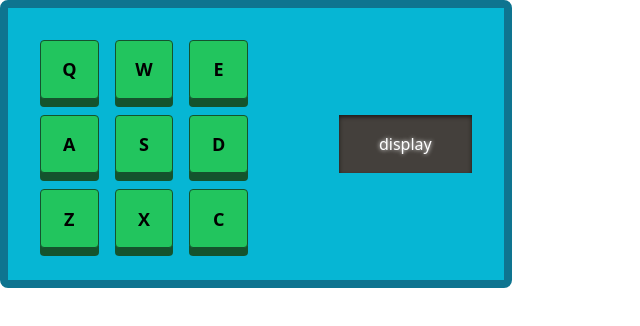
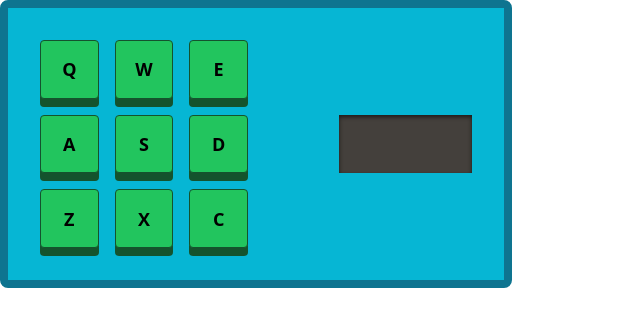
Before and after one commit to kevcomedia/fcc-drum-machine, a React (Vite) app: page / in a window 1280 px wide. Shown: the top 326 px of the page, without its empty margins (0-640 px from the left). Built offline with nearby package versions, Linux system fonts and the light colour scheme.

Commit message:
Add state for display text

```diff
--- a/src/App.jsx
+++ b/src/App.jsx
@@ -1,7 +1,10 @@
+import { useState } from 'react'
 import Button from './components/Button'
 import Display from './components/Display'
 
 const App = () => {
+  const [displayText, setDisplayText] = useState('')
+
   return (
     <div
       className="w-128 border-8 border-cyan-700 rounded-lg p-8 bg-cyan-500 grid grid-cols-6 grid-rows-3 gap-4"
@@ -49,7 +52,10 @@ const App = () => {
         label="C"
         audioSrc="https://s3.amazonaws.com/freecodecamp/drums/Cev_H2.mp3"
       />
-      <Display className="col-start-5 row-start-2 col-span-2" label="display" />
+      <Display
+        className="col-start-5 row-start-2 col-span-2"
+        label={displayText}
+      />
     </div>
   )
 }
```
